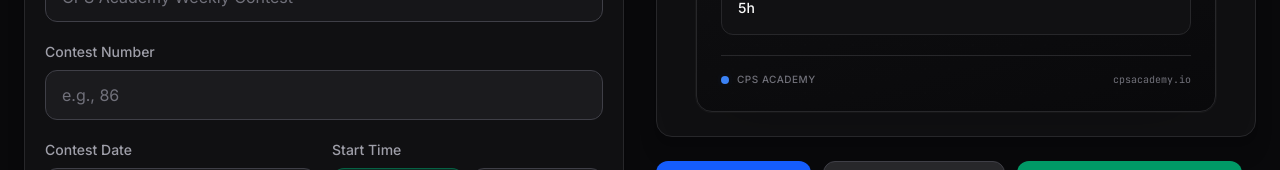
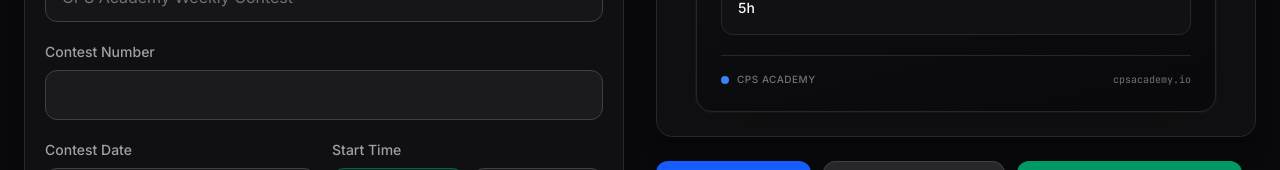
Before and after one commit to maruf-pfc/cp-snapshot, a React (Vite) app: page /cps/weekly in a window 1280 px wide. Shown: the part 382-552 px from the top of the page. Built offline with nearby package versions, Linux system fonts and the light colour scheme.

Commit message:
Remove placeholder from weekly contest number input
Removed placeholder text from input field.

```diff
--- a/src/pages/CPSWeekly.tsx
+++ b/src/pages/CPSWeekly.tsx
@@ -44,7 +44,6 @@ const WeeklyForm: React.FC = () => {
           min="1"
           value={weeklyContestNo}
           onChange={(e) => setWeeklyContestNo(e.target.value)}
-          placeholder="e.g., 86"
           className="input-field"
         />
       </div>
```
